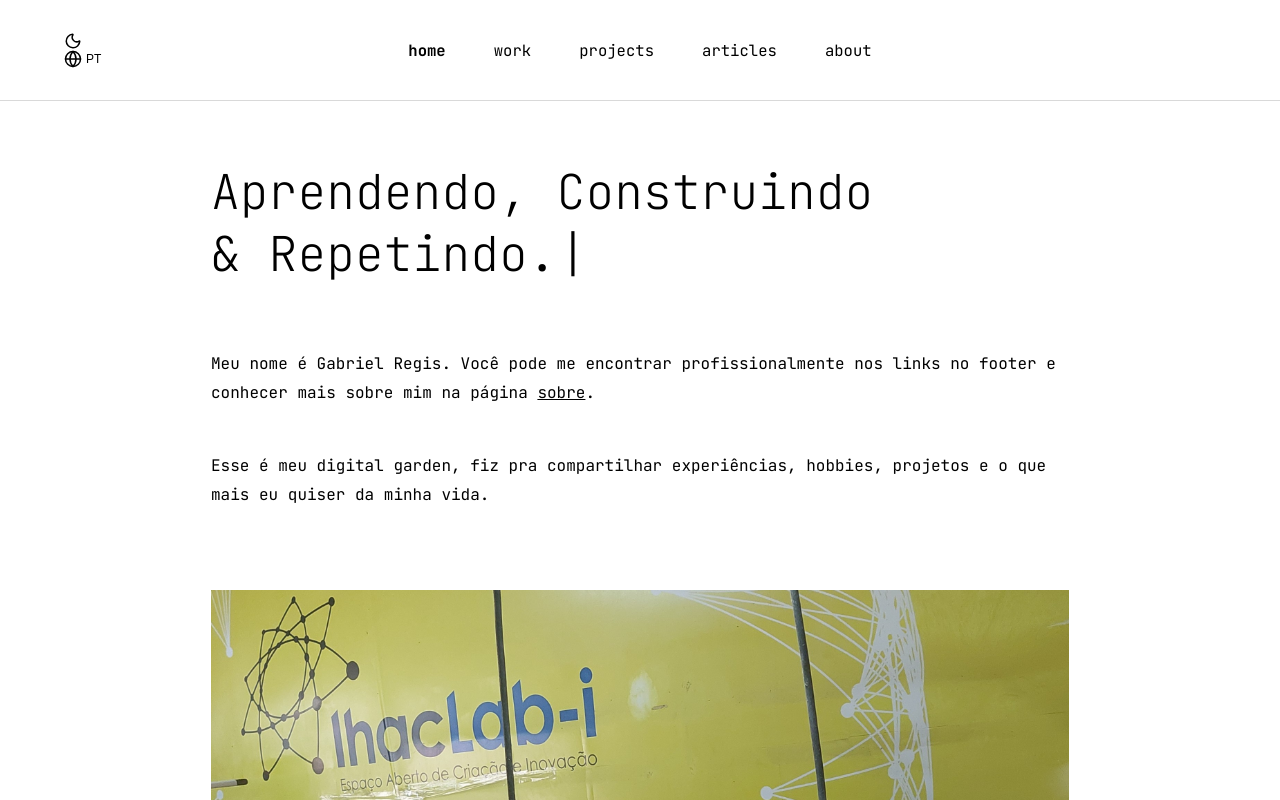
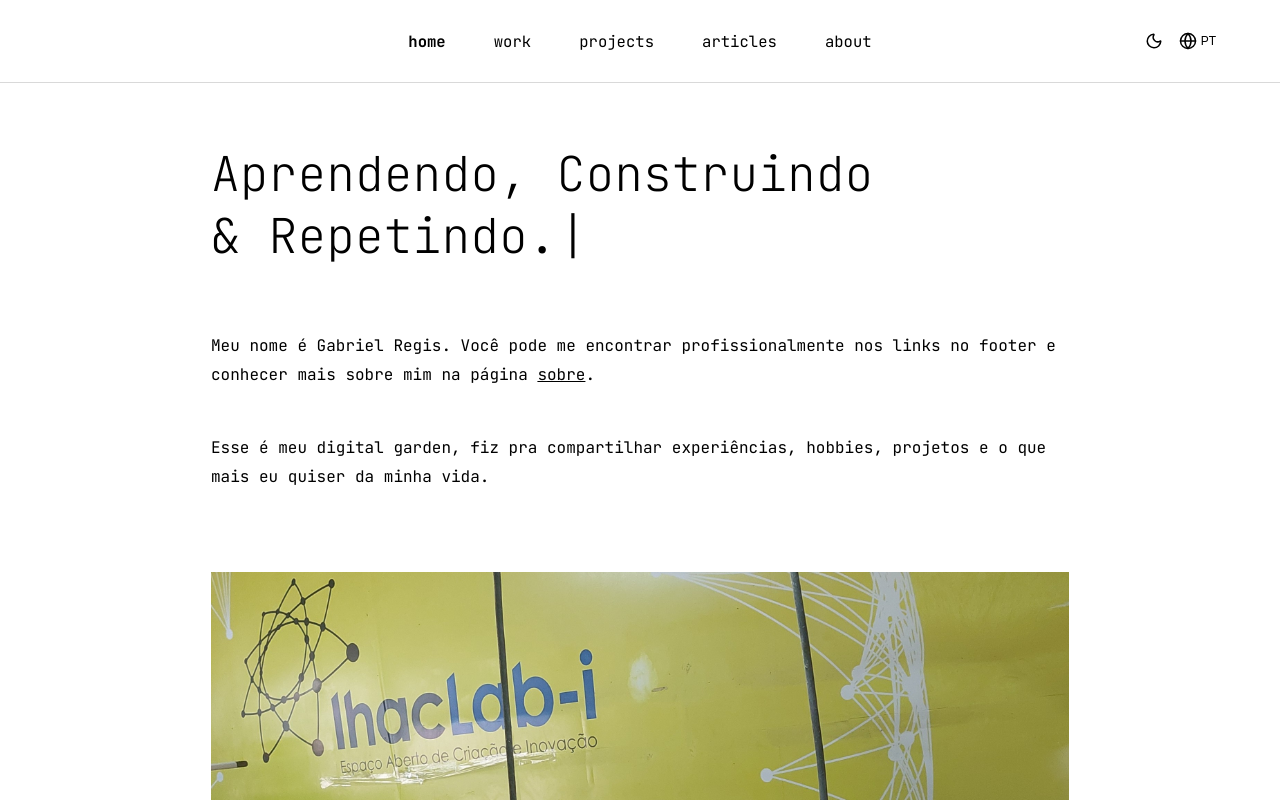
Before and after one commit to Regis2077/personal-site, a Next.js app: page / in a window 1280 px wide. Shown: the top 800 px of the page. Built offline with nearby package versions, Linux system fonts and the light colour scheme.

Commit message:
fix(menu): reponsivity menu

```diff
--- a/src/app/layout.tsx
+++ b/src/app/layout.tsx
@@ -12,8 +12,8 @@ const jetMono = JetBrains_Mono({
 });
 
 export const metadata: Metadata = {
-  title: "Regis Developer",
-  description: "Generated by create next app",
+  title: "Regis | Digital Garden",
+  description: "Gabriel Regis, desenvolvedor frontend | fullstack",
 };
 
 export default function RootLayout({
--- a/src/components/common/Header/Header.module.scss
+++ b/src/components/common/Header/Header.module.scss
@@ -40,7 +40,13 @@
   }
 
   &__controlsDesktop {
-    @e
+    margin-left: auto;
+    display: flex;
+    gap: 1rem;
+
+    @media screen and (max-width: 768px) {
+      display: none;
+    }
   }
 
   &__icon-button {
@@ -83,7 +89,7 @@
   }
 
   @media (max-width: 768px) {
-    padding: 1rem 1.5rem;
+    padding: 2rem 1.5rem;
     flex-direction: column;
     gap: 1.5rem;
 
```
